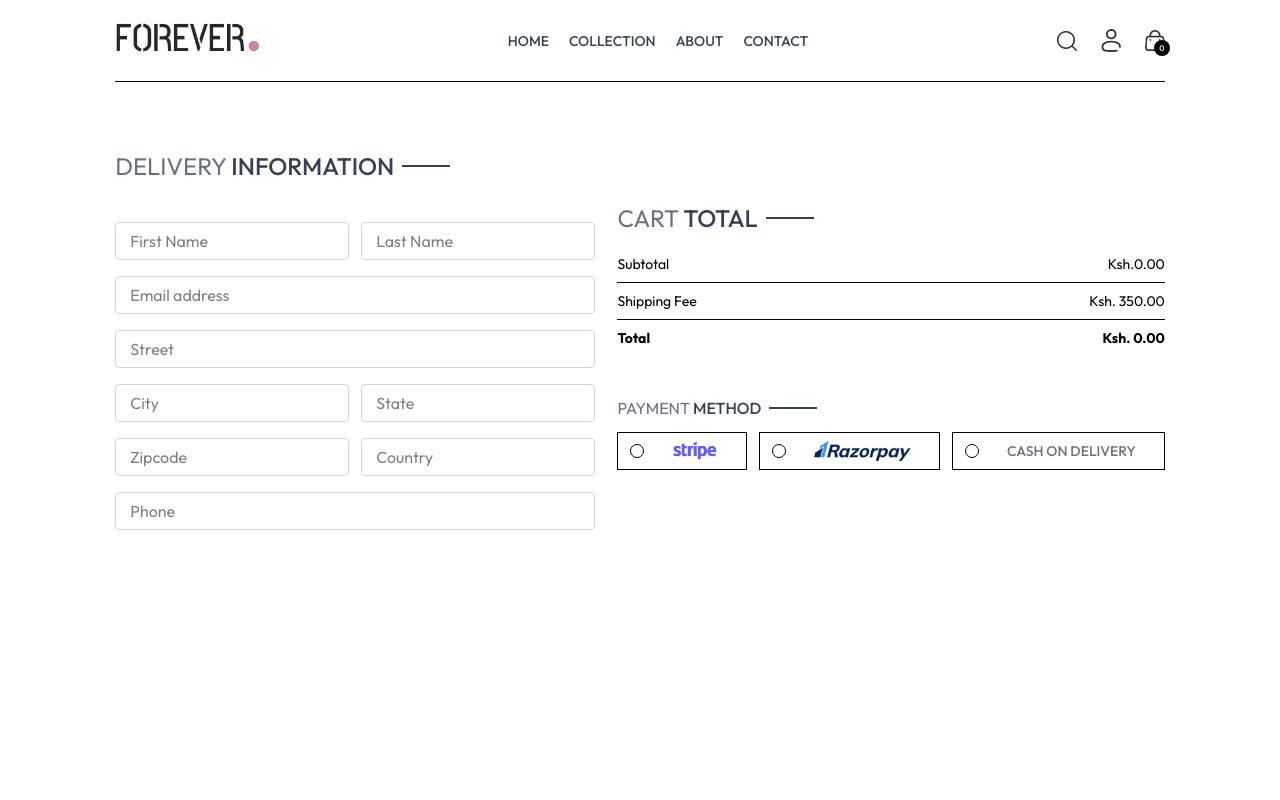
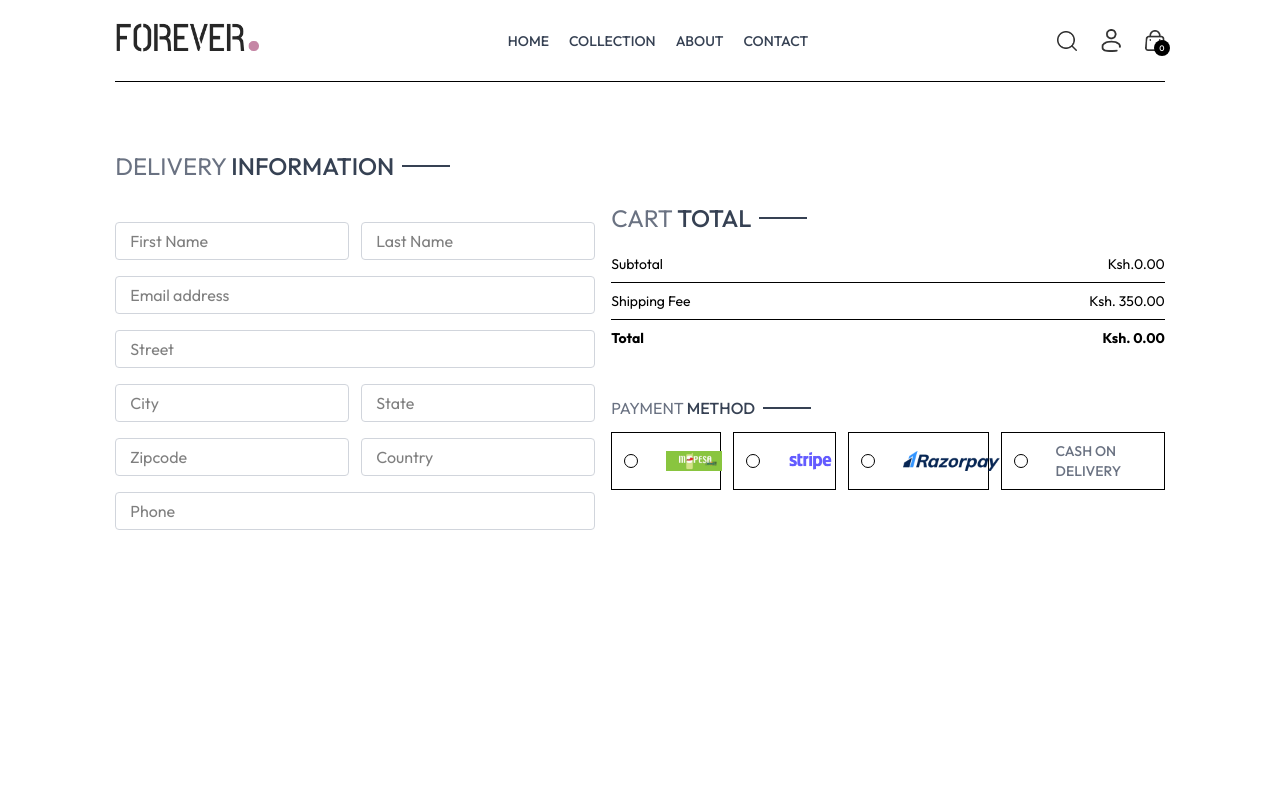
Before and after one commit to vinnietito/E-commerce-Website-App, a React (Vite) app in the folder frontend/: page /place-order in a window 1280 px wide. Shown: the top 800 px of the page. Built offline with nearby package versions, Linux system fonts and the light colour scheme.

Commit message:
Added the mpesa payment logo

```diff
--- a/frontend/src/assets/assets.js
+++ b/frontend/src/assets/assets.js
@@ -74,6 +74,7 @@ import contact_img from './contact_img.png'
 import razorpay_logo from './razorpay_logo.png'
 import stripe_logo from './stripe_logo.png'
 import cross_icon from './cross_icon.png'
+import mpesa_logo from './mpesa_logo.jpeg'
 
 export const assets = {
     logo,
@@ -94,7 +95,8 @@ export const assets = {
     contact_img,
     razorpay_logo,
     stripe_logo,
-    cross_icon
+    cross_icon,
+    mpesa_logo
 }
 
 export const products = [
--- a/frontend/src/pages/PlaceOrder.jsx
+++ b/frontend/src/pages/PlaceOrder.jsx
@@ -42,6 +42,10 @@ const PlaceOrder = () => {
             <div className='flex gap-3 flex-col lg:flex-row'>
                 <div className='flex items-center gap-3 border p-2 px-3 cursor-pointer'>
                   <p className={`min-w-3.5 h-3.5 border rounded-full`}></p>
+                  <img className='h-5 mx-4' src={assets.mpesa_logo} alt="" />
+                </div>
+                <div className='flex items-center gap-3 border p-2 px-3 cursor-pointer'>
+                  <p className={`min-w-3.5 h-3.5 border rounded-full`}></p>
                   <img className='h-5 mx-4' src={assets.stripe_logo} alt="" />
                 </div>
                 <div className='flex items-center gap-3 border p-2 px-3 cursor-pointer'>
```
